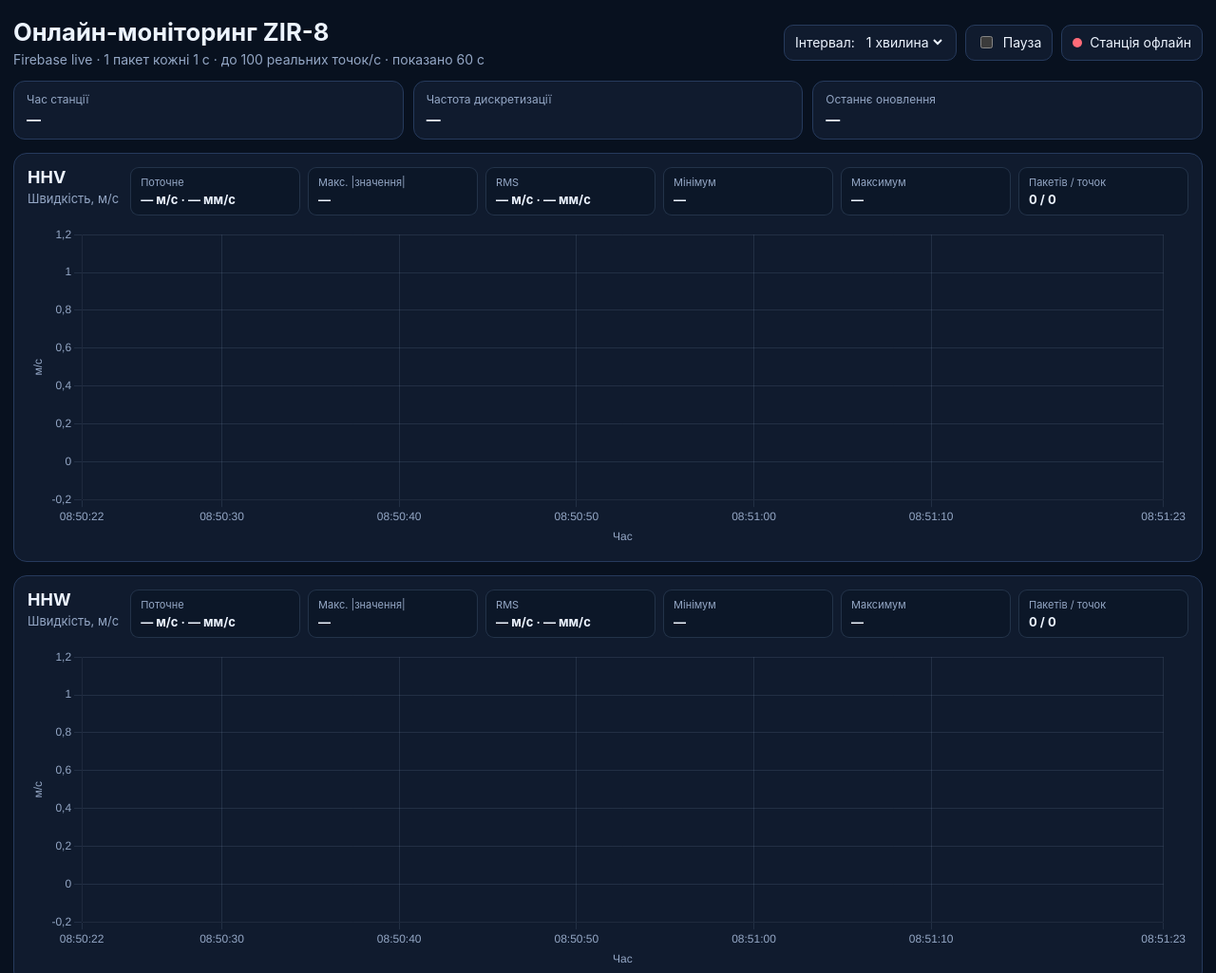
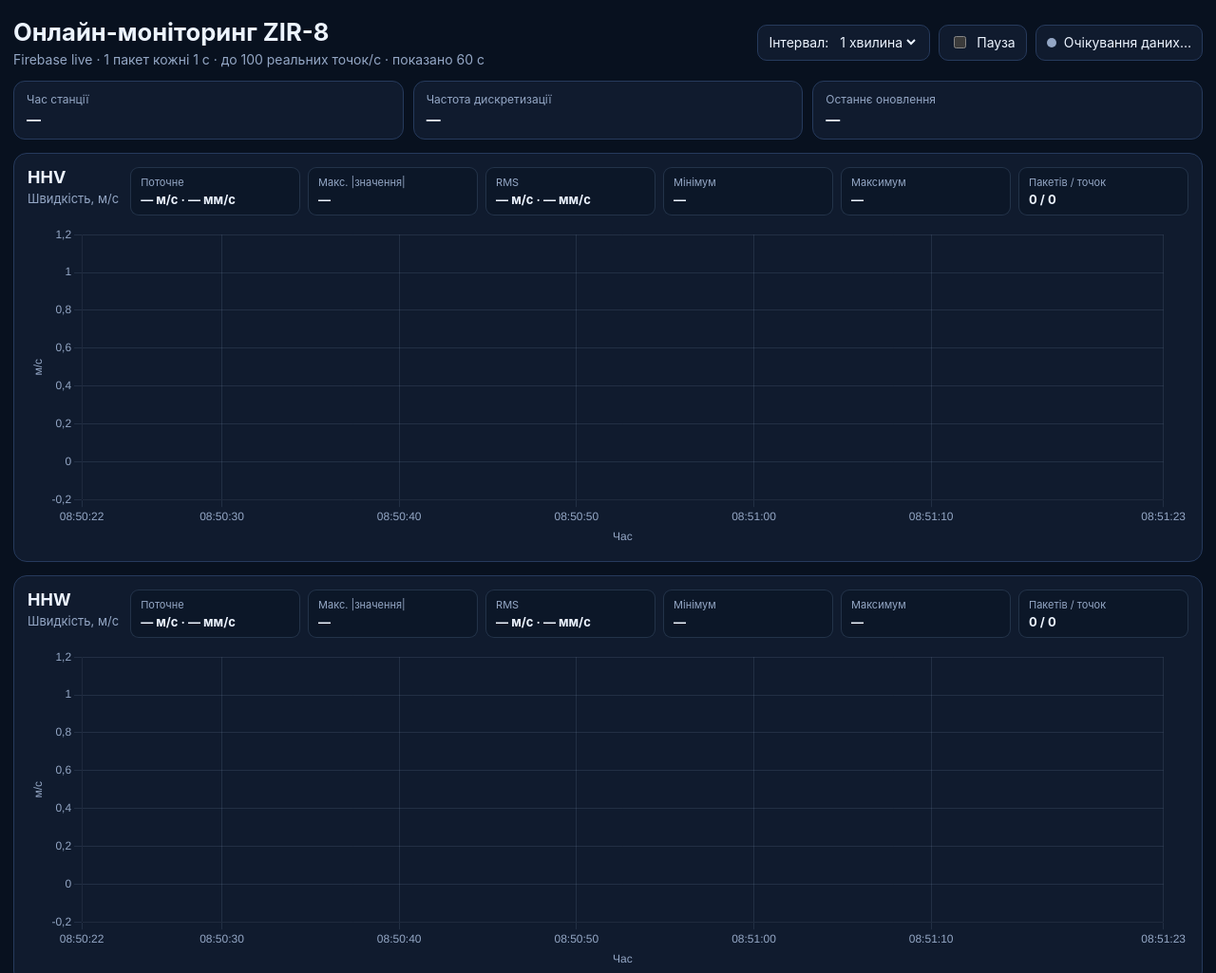
Before and after one commit to dmirtique/IGS-monitoring, a plain HTML site: page index.html in a window 1280 px wide. Shown: the top 1025 px of the page at 95% size. Drawn offline with nearby package versions, Linux system fonts and the light colour scheme; no server answers.

Commit message:
Avoid false offline state before first status

```diff
--- a/index.html
+++ b/index.html
@@ -8,14 +8,14 @@
 <style>
 :root{color-scheme:dark;--bg:#08111f;--panel:#101b2e;--panel2:#0c1728;--text:#edf4ff;--muted:#94a7c5;--border:#263a5c;--ok:#3ddc97;--bad:#ff6b78}
 *{box-sizing:border-box}body{margin:0;font-family:Inter,system-ui,-apple-system,"Segoe UI",sans-serif;background:var(--bg);color:var(--text)}
-.wrap{width:min(1540px,calc(100% - 28px));margin:auto;padding:18px 0 34px}.top{display:flex;flex-wrap:wrap;justify-content:space-between;gap:14px;margin-bottom:14px}h1{margin:0 0 5px;font-size:clamp(21px,2vw,29px)}.meta{color:var(--muted);font-size:14px}.controls{display:flex;flex-wrap:wrap;gap:9px;align-items:center}.badge,.control{min-height:38px;display:inline-flex;align-items:center;gap:8px;padding:7px 11px;border:1px solid var(--border);border-radius:10px;background:var(--panel);font-size:14px}.control select{border:0;background:transparent;color:var(--text);font:inherit}.dot{width:10px;height:10px;border-radius:50%;background:var(--bad)}.dot.ok{background:var(--ok)}
+.wrap{width:min(1540px,calc(100% - 28px));margin:auto;padding:18px 0 34px}.top{display:flex;flex-wrap:wrap;justify-content:space-between;gap:14px;margin-bottom:14px}h1{margin:0 0 5px;font-size:clamp(21px,2vw,29px)}.meta{color:var(--muted);font-size:14px}.controls{display:flex;flex-wrap:wrap;gap:9px;align-items:center}.badge,.control{min-height:38px;display:inline-flex;align-items:center;gap:8px;padding:7px 11px;border:1px solid var(--border);border-radius:10px;background:var(--panel);font-size:14px}.control select{border:0;background:transparent;color:var(--text);font:inherit}.dot{width:10px;height:10px;border-radius:50%;background:var(--muted)}.dot.ok{background:var(--ok)}.dot.bad{background:var(--bad)}
 .summary{display:grid;grid-template-columns:repeat(3,minmax(170px,1fr));gap:10px;margin-bottom:14px}.summary-item{padding:11px 13px;border:1px solid var(--border);border-radius:12px;background:var(--panel)}.label{color:var(--muted);font-size:12px;margin-bottom:4px}.value{font-size:15px;font-weight:650}.stack{display:grid;gap:14px}.card{padding:14px;border:1px solid var(--border);border-radius:14px;background:var(--panel)}.head{display:flex;flex-wrap:wrap;justify-content:space-between;gap:12px;margin-bottom:10px}.title h2{margin:0 0 4px;font-size:18px}.unit{color:var(--muted);font-size:13px}.stats{display:grid;grid-template-columns:repeat(6,minmax(120px,1fr));gap:8px;flex:1 1 900px}.stat{padding:8px 10px;border:1px solid rgba(118,149,192,.22);border-radius:9px;background:var(--panel2);min-width:0}.stat-label{color:var(--muted);font-size:11px;margin-bottom:3px}.stat-value{font-size:13px;font-weight:650;white-space:nowrap;overflow:hidden;text-overflow:ellipsis}.chart-box{height:340px}.footer{margin-top:13px;color:var(--muted);font-size:12px;text-align:center}
 @media(max-width:1100px){.summary{grid-template-columns:repeat(2,1fr)}.stats{grid-template-columns:repeat(3,1fr)}}@media(max-width:650px){.summary{grid-template-columns:1fr}.stats{grid-template-columns:repeat(2,1fr)}.chart-box{height:270px}}
 </style>
 </head>
 <body><div class="wrap">
 <div class="top"><div><h1>Онлайн-моніторинг ZIR-8</h1><div class="meta" id="meta">Підключення до Firebase…</div></div>
-<div class="controls"><label class="control">Інтервал: <select id="window"><option value="10">10 секунд</option><option value="60" selected>1 хвилина</option><option value="300">5 хвилин</option></select></label><label class="control"><input type="checkbox" id="pause"> Пауза</label><div class="badge"><span class="dot" id="dot"></span><span id="statusText">Станція офлайн</span></div></div></div>
+<div class="controls"><label class="control">Інтервал: <select id="window"><option value="10">10 секунд</option><option value="60" selected>1 хвилина</option><option value="300">5 хвилин</option></select></label><label class="control"><input type="checkbox" id="pause"> Пауза</label><div class="badge"><span class="dot" id="dot"></span><span id="statusText">Очікування даних…</span></div></div></div>
 <section class="summary"><div class="summary-item"><div class="label">Час станції</div><div class="value" id="stationTime">—</div></div><div class="summary-item"><div class="label">Частота дискретизації</div><div class="value" id="sampleRate">—</div></div><div class="summary-item"><div class="label">Останнє оновлення</div><div class="value" id="age">—</div></div></section>
 <main class="stack" id="stack"></main>
 <div class="footer" id="footer">На сайт надходить 1 пакет/с із реальними точками; повний потік 4096 Гц зберігається локально у HDF5.</div>
@@ -188,9 +188,11 @@ function render(){
 
   const age=Number.isFinite(Number(status.updated_ms))
     ?(Date.now()-Number(status.updated_ms))/1000:null;
-  const online=age!==null&&age<300;
+  const hasStatus=age!==null;
+  const online=hasStatus&&age<300;
   document.getElementById('dot').classList.toggle('ok',online);
-  document.getElementById('statusText').textContent=online?'Станція онлайн':'Станція офлайн';
+  document.getElementById('dot').classList.toggle('bad',hasStatus&&!online);
+  document.getElementById('statusText').textContent=!hasStatus?'Очікування даних…':(online?'Станція онлайн':'Станція офлайн');
   document.getElementById('meta').textContent=`Firebase live · 1 пакет кожні ${(bucketMs/1000).toLocaleString('uk-UA')} с · до ${Number(status.live_points_per_bucket||100)} реальних точок/с · показано ${win} с`;
   document.getElementById('stationTime').textContent=Number.isFinite(Number(status.station_time_ms))
     ?new Date(Number(status.station_time_ms)).toLocaleString('uk-UA'):'—';
```
